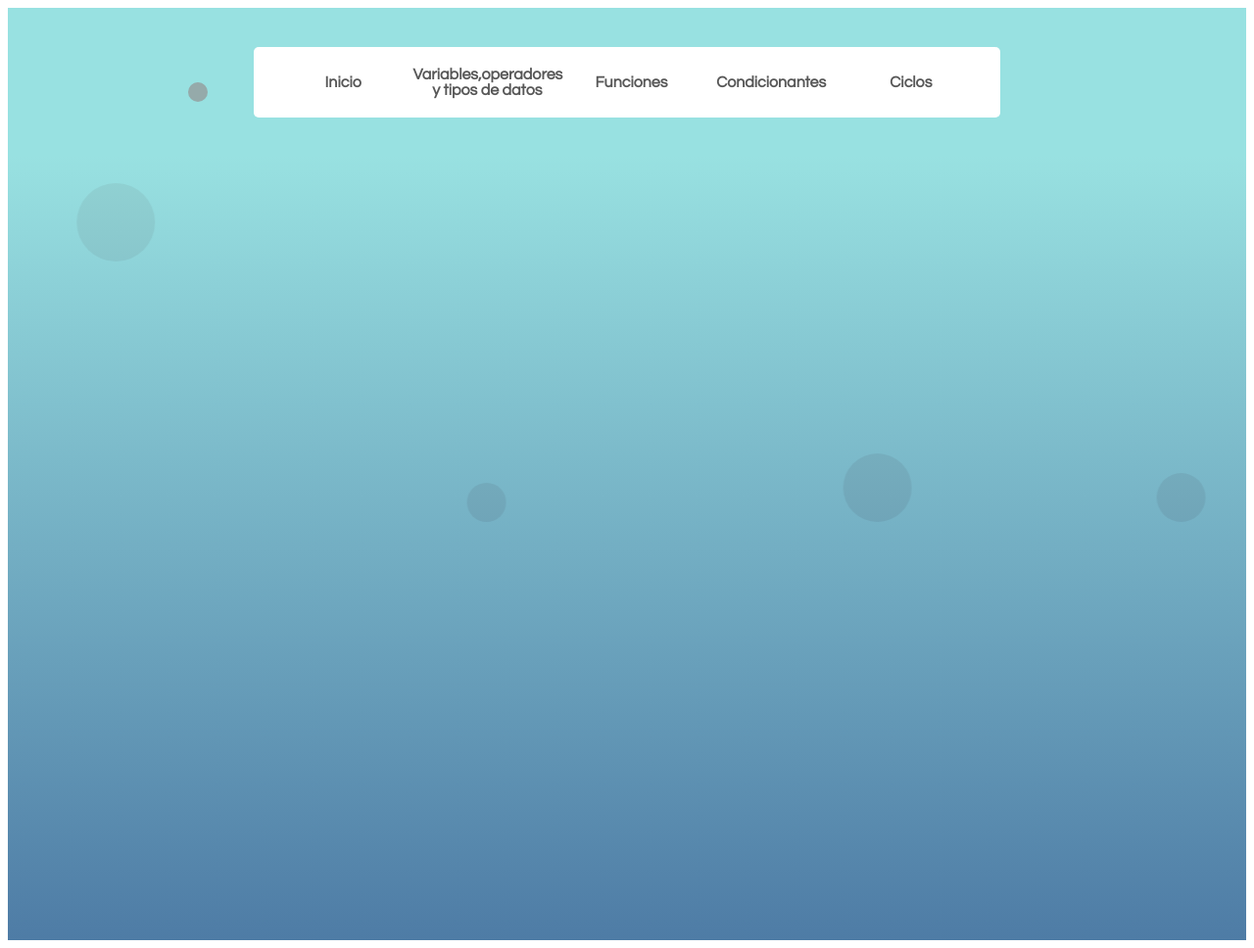
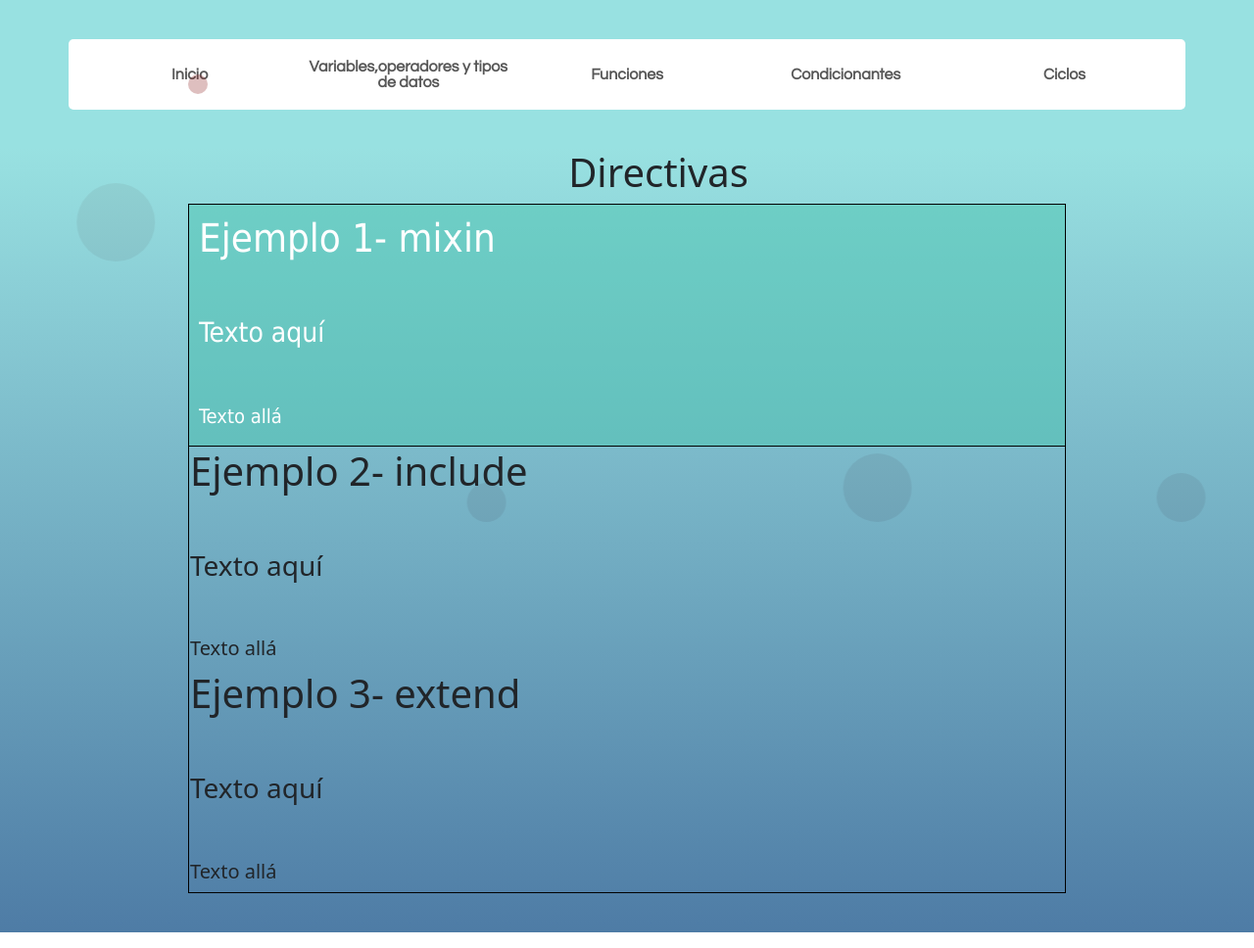
Before and after one commit to michelle-callejas/ADHD01_michelle_callejas, a plain HTML site: page paginas/pagina2.html in a window 1280 px wide. Shown: the whole page at 98% size. Drawn offline with nearby package versions, Linux system fonts and the light colour scheme.

Commit message:
actualizado

```diff
--- a/paginas/pagina2.html
+++ b/paginas/pagina2.html
@@ -1,11 +1,15 @@
 <!DOCTYPE html>
 <html lang="es">
+
 <head>
   <meta charset="UTF-8">
   <meta name="viewport" content="width=device-width, initial-scale=1.0">
   <title>Ejemplos con Sass</title>
   <link rel="stylesheet" href="../css-sass/estilo2.css">
+  <link href="https://cdn.jsdelivr.net/npm/bootstrap@5.3.3/dist/css/bootstrap.min.css" rel="stylesheet" integrity="sha384-QWTKZyjpPEjISv5WaRU9OFeRpok6YctnYmDr5pNlyT2bRjXh0JMhjY6hW+ALEwIH" crossorigin="anonymous">
+
 </head>
+
 <body>
 
   <header>
@@ -18,7 +22,8 @@
         <li><a href="../paginas/pagina4.html">Condicionantes</a></li>
         <li><a href="../paginas/pagina5.html">Ciclos</a></li>
       </ul>
-          </nav>
+    </nav><br>
+
     <div class="burbujas">
       <div class="burbuja"></div>
       <div class="burbuja"></div>
@@ -37,7 +42,29 @@
     </div>
   </header>
   <main class="bg_animate">
-
+    <div class="titulo"><h1 class="h1" >Directivas</h1>
+      <table class="titulo1">
+        <tr>
+          <td class="td1">
+            <h1>Ejemplo 1- mixin</h1><br><br>
+            <h3>Texto aquí</h3><br><br>
+            <h5>Texto allá</h5>
+          </td>
+        </tr>
+        <tr>
+          <td class="td2">
+            <h1>Ejemplo 2- include</h1><br><br>
+            <h3>Texto aquí</h3><br><br>
+            <h5>Texto allá</h5>
+          </td>
+        </tr>
+        <tr>
+          <td>  <h1>Ejemplo 3- extend</h1><br><br>
+            <h3>Texto aquí</h3><br><br>
+            <h5>Texto allá</h5></td>
+        </tr>
+      </table>
+    </div>
 
     </section>
 
@@ -45,4 +72,6 @@
   <footer></footer>
 
 </body>
+<script src="https://cdn.jsdelivr.net/npm/bootstrap@5.3.3/dist/js/bootstrap.bundle.min.js" integrity="sha384-YvpcrYf0tY3lHB60NNkmXc5s9fDVZLESaAA55NDzOxhy9GkcIdslK1eN7N6jIeHz" crossorigin="anonymous"></script>
+
 </html>
```
Also changed, not shown: paginas/pagina1.html (+22 -2 lines), paginas/pagina3.html (+7 -1 lines), paginas/pagina4.html (+11 -3 lines), paginas/pagina5.html (+6 -4 lines), img/logo.png (added). Lines whose indentation alone changed are shown as unchanged.
